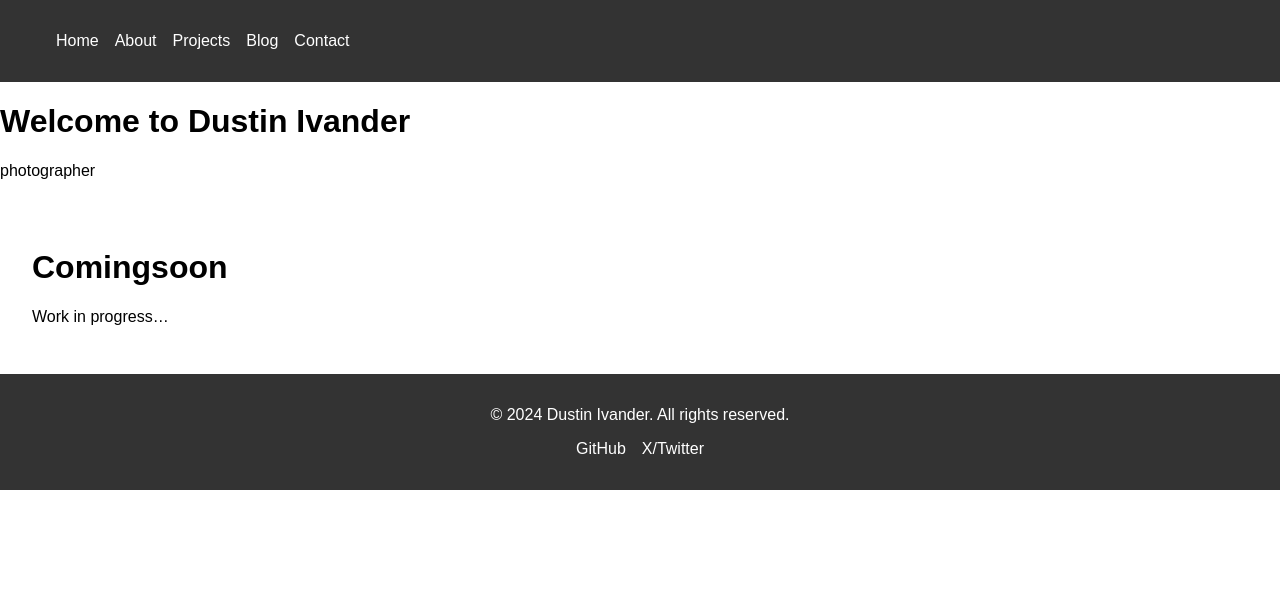
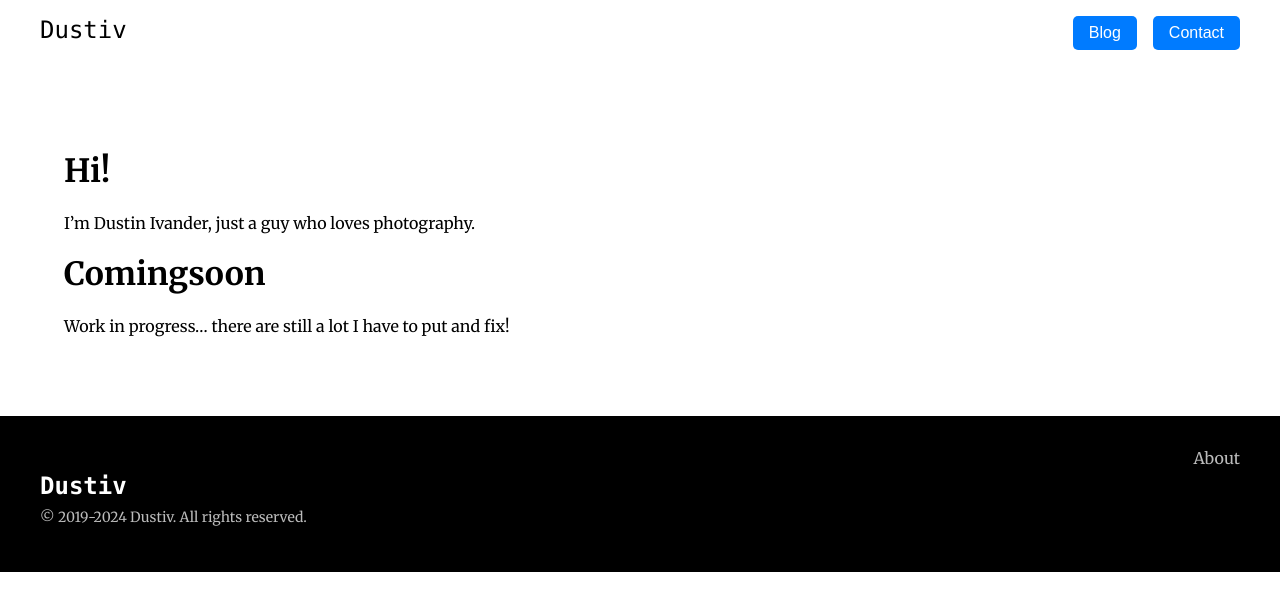
Before and after one commit to dustivndr/dustivndr.github.io, a Jekyll site: the page built from index.md, in a window 1280 px wide. Shown: the top 611 px of the page. Built offline with Jekyll 4.4.1, drawn with Linux system fonts in a browser that asks for light colours.

Commit message:
head and foot changes

```diff
--- a/_includes/footer.html
+++ b/_includes/footer.html
@@ -1,7 +1,15 @@
-<footer>
-    <p>&copy; {{ site.time | date: '%Y' }} {{ site.title }}. All rights reserved.</p>
-    <ul>
-        <li><a href="https://github.com/DustIv">GitHub</a></li>
-        <li><a href="https://x.com/2007Dust">X/Twitter</a></li>
-    </ul>
-</footer>
+<footer class="site-footer">
+    <div class="container">
+      <div class="footer-left">
+        <h3 class="footer-title">Dustiv</h3>
+        <p class="footer-copyright">
+          &copy; 2019-{{ site.time | date: "%Y" }} Dustiv. All rights reserved.
+        </p>
+      </div>
+      <div class="footer-right">
+        <ul class="footer-links">
+          <li><a href="{{ '/about/' | relative_url }}">About</a></li>
+        </ul>
+      </div>
+    </div>
+  </footer>
--- a/_includes/header.html
+++ b/_includes/header.html
@@ -1,11 +1,11 @@
-<header>
-    <nav>
-        <ul>
-            <li><a href="{{ '/' | relative_url }}">Home</a></li>
-            <li><a href="{{ '/about/' | relative_url }}">About</a></li>
-            <li><a href="{{ '/projects/' | relative_url }}">Projects</a></li>
-            <li><a href="{{ '/blog/' | relative_url }}">Blog</a></li>
-            <li><a href="{{ '/contact/' | relative_url }}">Contact</a></li>
-        </ul>
-    </nav>
+<header class="site-header">
+    <div class="container">
+        <div class="site-name">
+            <a href="{{ '/' | relative_url }}" class="logo">Dustiv</a>
+        </div>
+        <nav class="nav-links">
+            <a href="{{ '/blog/' | relative_url }}" class="btn">Blog</a>
+            <a href="{{ '/contact/' | relative_url }}" class="btn">Contact</a>
+        </nav>
+    </div>
 </header>
--- a/_layouts/default.html
+++ b/_layouts/default.html
@@ -6,6 +6,7 @@
     <meta name="viewport" content="width=device-width, initial-scale=1.0">
     <title>{{ page.title }}</title>
     <link rel="stylesheet" href="{{ '/assets/main.css' | relative_url }}">
+    <link href="https://fonts.googleapis.com/css2?family=Merriweather:wght@400;700&display=swap" rel="stylesheet">
 </head>
 
 <body>
--- a/_layouts/home.html
+++ /dev/null
@@ -1,26 +0,0 @@
-<!DOCTYPE html>
-<html lang="en">
-
-<head>
-    <meta charset="UTF-8">
-    <meta name="viewport" content="width=device-width, initial-scale=1.0">
-    <title>{{ page.title }}</title>
-    <link rel="stylesheet" href="{{ '/assets/main.css' | relative_url }}">
-</head>
-
-<body>
-    {% include header.html %}
-
-    <div class="hero">
-        <h1>Welcome to {{ site.title }}</h1>
-        <p>{{ site.description }}</p>
-    </div>
-
-    <main>
-        {{ content }}
-    </main>
-
-    {% include footer.html %}
-</body>
-
-</html>
--- a/assets/main.css
+++ b/assets/main.css
@@ -1,46 +1,135 @@
 body {
-    font-family: Arial, sans-serif;
+    font-family: 'Merriweather', serif;
     margin: 0;
     padding: 0;
 }
 
-header {
-    background: #333;
-    color: #fff;
-    padding: 1em;
+
+
+
+
+/* HEADER */
+
+.site-header {
+    background-color: #fff;
+    color: #000;
+    padding: 1rem 2rem;
+    display: flex;
+    align-items: center;
+    justify-content: space-between;
+    position: sticky;
+    top: 0;
+    z-index: 1000;
 }
 
-header nav ul {
-    list-style: none;
+.container {
+    max-width: 1200px;
+    margin: 0 auto;
     display: flex;
-    gap: 1em;
+    align-items: center;
+    justify-content: space-between;
+    width: 100%;
 }
 
-header nav ul li a {
-    color: #fff;
+.site-name .logo {
+    font-family: Consolas, monospace;
+    font-size: 1.5rem;
+    color: #000;
     text-decoration: none;
 }
 
-main {
-    padding: 2em;
+.nav-links {
+    display: flex;
+    gap: 1rem;
 }
 
-footer {
-    background: #333;
+.nav-links .btn {
+    font-family: Arial, sans-serif;
+    text-decoration: none;
     color: #fff;
-    text-align: center;
-    padding: 1em 0;
+    background: #007bff;
+    padding: 0.5rem 1rem;
+    border-radius: 5px;
+    transition: background-color 0.3s ease;
 }
 
-footer ul {
-    list-style: none;
-    display: flex;
-    justify-content: center;
-    gap: 1em;
-    padding: 0;
+.nav-links .btn:hover {
+    background: #0056b3;
 }
 
-footer ul li a {
+
+
+
+
+
+/* THE MAIN PART */
+
+main {
+    padding: 4em;
+}
+
+
+
+
+
+
+
+/* FOOTER */
+
+.site-footer {
+    background-color: #000;
+    /* Dark background */
     color: #fff;
+    /* White text */
+    padding: 2rem;
+}
+
+.container {
+    max-width: 1200px;
+    margin: 0 auto;
+    display: flex;
+    justify-content: space-between;
+    align-items: flex-start;
+}
+
+.footer-left {
+    flex: 1;
+    /* Take up space on the left */
+}
+
+.footer-title {
+    font-family: Consolas, monospace;
+    font-size: 1.5rem;
+    margin-bottom: 0.5rem;
+}
+
+.footer-copyright {
+    font-size: 0.875rem;
+    margin-top: 0.5rem;
+    color: #bbb;
+}
+
+.footer-right {
+    flex: 1;
+    text-align: right;
+}
+
+.footer-links {
+    list-style: none;
+    padding: 0;
+    margin: 0;
+}
+
+.footer-links li {
+    margin-bottom: 0.5rem;
+}
+
+.footer-links a {
+    color: #bbb;
     text-decoration: none;
+    font-size: 1rem;
 }
+
+.footer-links a:hover {
+    text-decoration: underline;
+}
--- a/index.md
+++ b/index.md
@@ -1,8 +1,12 @@
 ---
-layout: home
-title: Homepage
+layout: default
+title: Dustiv
 ---
+
+# Hi!
+
+ I'm Dustin Ivander, just a guy who loves photography.
 
 # Comingsoon
 
-Work in progress...
+ Work in progress... there are still a lot I have to put and fix!
```
Also changed, not shown: _config.yml (+0 -13 lines).
